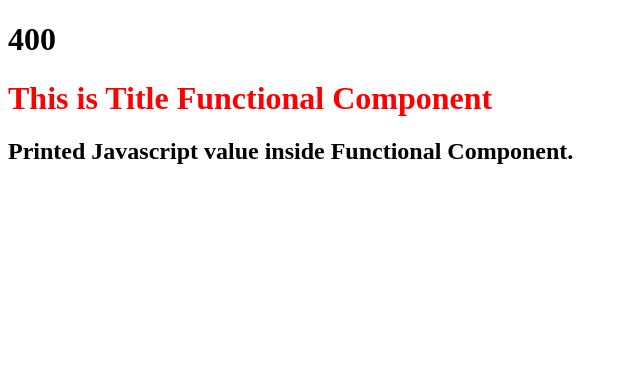
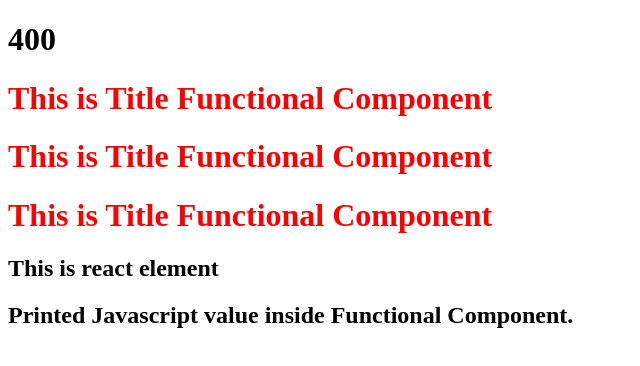
Before and after one commit to swapnil-game565/lets-learn-react, a React (Vite) app: page / in a window 1280 px wide. Shown: the top 366 px of the page, without its empty margins (0-640 px from the left). Built offline with nearby package versions, Linux system fonts and the light colour scheme.

Commit message:
Learned the how called js, react element and different ways of calling one component inside another

```diff
--- a/App.js
+++ b/App.js
@@ -2,17 +2,21 @@ import React from "react";
 import ReactDOM from "react-dom/client";
 
 //React Element
-const title = (<h1 id="heading" className="head">
+const Title = () => (<h1 id="heading" className="head">
     This is Title Functional Component
 </h1>);
 
+const reactElementObj = <h2> This is react element</h2>;
 //Javascript inside Component
 const sum = 10 * 100;
 
 const Heading = () => (
     <div className="second-component">
         <h1>{100+300} {console.log('this is testing console log inside component.')}</h1>
-        {title}
+        {Title()}
+        <Title />
+        <Title></Title>
+        {reactElementObj}
         <h2> Printed Javascript value inside Functional Component. </h2>
     </div>
 )
```
